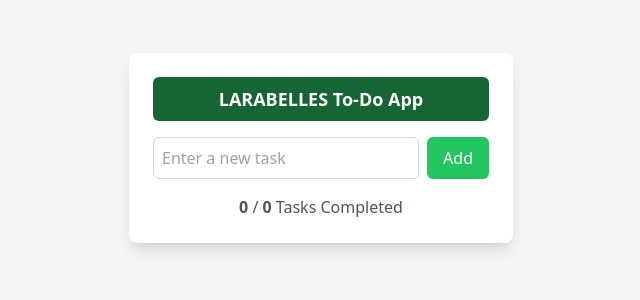
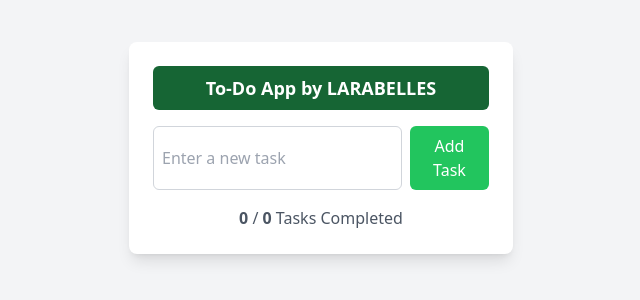
Before and after one commit to ssarzxc/LARABELLES, a plain HTML site: page index.html in a window 1280 px wide. Shown: the part 252-552 px from the top of the page, without its empty margins (319-959 px from the left). Drawn offline with nearby package versions, Linux system fonts and the light colour scheme.

Commit message:
ara edits

```diff
--- a/index.html
+++ b/index.html
@@ -20,7 +20,7 @@
         }
     }">
         <div class="bg-green-800 text-white text-center py-2 rounded-md">
-            <h4 class="text-lg font-semibold">LARABELLES To-Do App</h4>
+            <h4 class="text-lg font-semibold">To-Do App by LARABELLES</h4>
         </div>
 
         <form class="mt-4 flex" x-on:submit.prevent>
@@ -31,7 +31,7 @@
             <!-- Add Button -->
             <button class="ml-2 bg-green-500 text-white px-4 py-2 rounded-md hover:bg-yellow-600"
                 x-on:click="if(newTask.trim().length) tasks.push({ text: newTask, done: false }); newTask  =''">
-                Add
+                Add Task
             </button>
         </form>
 
```
